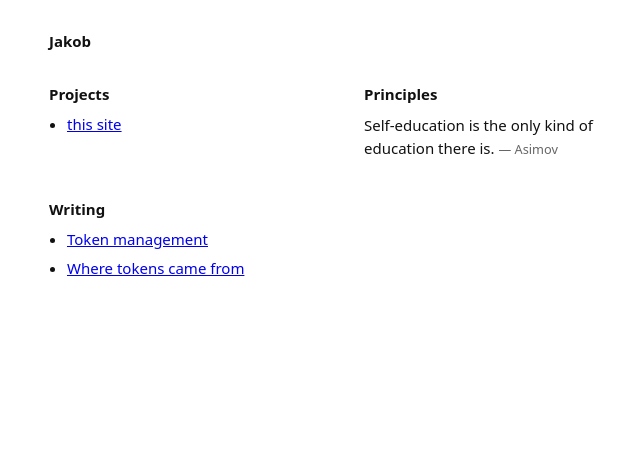
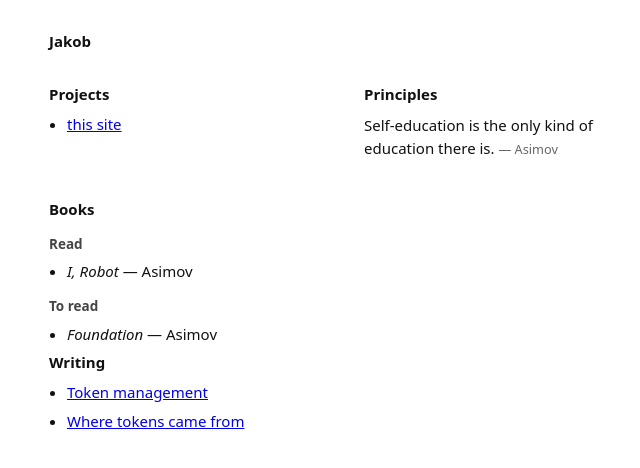
Before and after one commit to practicalbaseline/resume-site, a plain HTML site: page index.html in a window 1280 px wide. Shown: the whole page, without its empty margins (291-931 px from the left). Drawn offline with Linux system fonts and the light colour scheme.

Commit message:
Add books read and to-read lists

```diff
--- a/css/style.css
+++ b/css/style.css
@@ -25,6 +25,13 @@ h2 {
   margin: 0 0 0.5em;
 }
 
+h3 {
+  font-size: 0.9em;
+  font-weight: 600;
+  margin: 1em 0 0.3em;
+  color: #444;
+}
+
 ul { margin: 0; padding-left: 1.2em; }
 li { margin: 0.4em 0; }
 
--- a/index.html
+++ b/index.html
@@ -24,6 +24,16 @@
   </div>
 </div>
 
+<h2>Books</h2>
+<h3>Read</h3>
+<ul>
+  <li><em>I, Robot</em> — Asimov</li>
+</ul>
+<h3>To read</h3>
+<ul>
+  <li><em>Foundation</em> — Asimov</li>
+</ul>
+
 <h2>Writing</h2>
 <ul>
   <li><a href="blog/token-management.html">Token management</a></li>
```
Also changed, not shown: readme.md.
